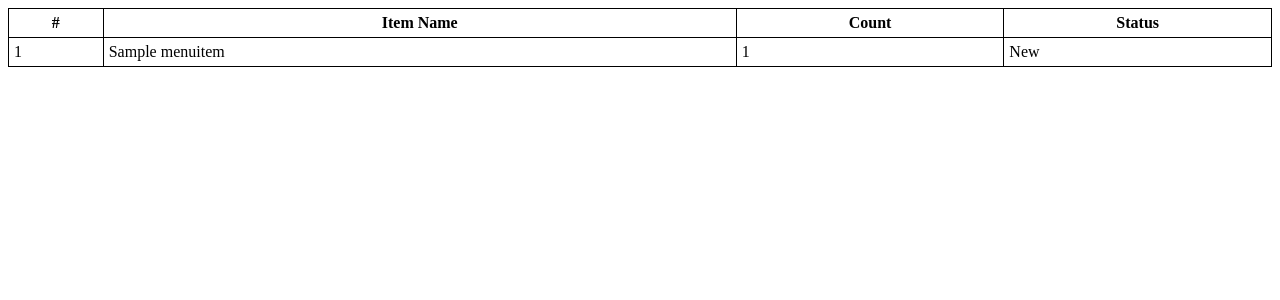
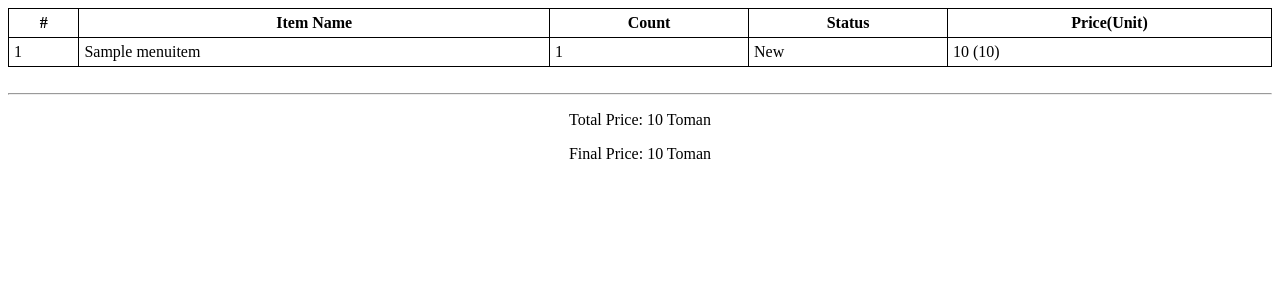
Before and after one commit to SepehrBazyar/Django_Cafe, a Django app: page /recepite/1/ in a window 1280 px wide. Shown: the top 300 px of the page. Run offline with Django 3.2, Linux system fonts and the light colour scheme; tables that the repository leaves empty hold one stand-in row (values such as "Sample post"); some libraries are stand-ins or nearby versions.

Commit message:
fix th price by the filter for multiply in the count order

```diff
--- a/myproject/settings.py
+++ b/myproject/settings.py
@@ -39,6 +39,7 @@ INSTALLED_APPS = [
     'django.contrib.staticfiles',
     'cafe',
     'order',
+    'mathfilters',
 ]
 
 MIDDLEWARE = [
--- a/order/views.py
+++ b/order/views.py
@@ -44,7 +44,10 @@ class AddOrderView(View):
             return render(request, "404.html", status=404)
         else:
             orders = recp.orders.all()
-            return render(request, "order/details.html", {"orders": orders})
+            return render(request, "order/details.html", {
+                "orders": orders,
+                "recepite": recp,
+            })
 
     def post(self, request, *args, **kwargs):
         """
--- /dev/null
+++ b/requirements.txt
@@ -0,0 +1,6 @@
+asgiref==3.4.1
+Django==3.2.5
+django-mathfilters==1.0.0
+python-gettext==4.0
+pytz==2021.1
+sqlparse==0.4.1
--- a/templates/cafe/menu.html
+++ b/templates/cafe/menu.html
@@ -5,6 +5,7 @@
 <head>
     <meta charset="UTF-8">
     <title>{% trans "Menu" %}</title>
+    <meta name="viewport" content="width=device-width, initial-scale=1">
     <link rel="stylesheet" href="{% static 'shared/css/style.css' %}">
     <link rel="shortcut icon" type="image/x-icon" href="{% static 'shared/img/python-icon.png' %}">
 </head>
--- a/templates/cafe/tables.html
+++ b/templates/cafe/tables.html
@@ -5,6 +5,7 @@
 <head>
     <meta charset="UTF-8">
     <title>{% trans "Tables" %}</title>
+    <meta name="viewport" content="width=device-width, initial-scale=1">
     <link rel="stylesheet" href="{% static 'shared/css/style.css' %}">
     <link rel="shortcut icon" type="image/x-icon" href="{% static 'shared/img/python-icon.png' %}">
 </head>
--- a/templates/order/details.html
+++ b/templates/order/details.html
@@ -1,10 +1,12 @@
 {% load i18n %}
 {% load static %}
+{% load mathfilters %}
 <!DOCTYPE html>
 <html dir="auto">
 <head>
     <meta charset="UTF-8">
     <title>{% trans "Orders" %}</title>
+    <meta name="viewport" content="width=device-width, initial-scale=1">
     <link rel="stylesheet" href="{% static 'shared/css/style.css' %}">
     <link rel="shortcut icon" type="image/x-icon" href="{% static 'shared/img/python-icon.png' %}">
 </head>
@@ -15,6 +17,7 @@
             <th>{% trans "Item Name" %}</th>
             <th>{% trans "Count" %}</th>
             <th>{% trans "Status" %}</th>
+            <th>{% trans "Price(Unit)" %}</th>
         </tr>
         {% for order in orders %}
             <tr>
@@ -22,9 +25,18 @@
                 <td>{{ order.item.title }}</td>
                 <td>{{ order.count }}</td>
                 <td>{{ order.status_name }}</td>
+                <td>{{ order.item.final_price|mul:order.count }} ({{ order.item.final_price }})</td>
             </tr>
         {% endfor %}
     </table>
 
+    <br><hr>
+
+    <!-- Price Information -->
+    <center>
+        <p>{% trans "Total Price: " %} {{ recepite.total_price }} {% trans "Toman" %}</p>
+        <p>{% trans "Final Price: " %} {{ recepite.final_price }} {% trans "Toman" %}</p>
+    </center>
+
 </body>
 </html>
```
Also changed, not shown: templates/404.html (+9 -10 lines), locale/fa/LC_MESSAGES/django.po.
